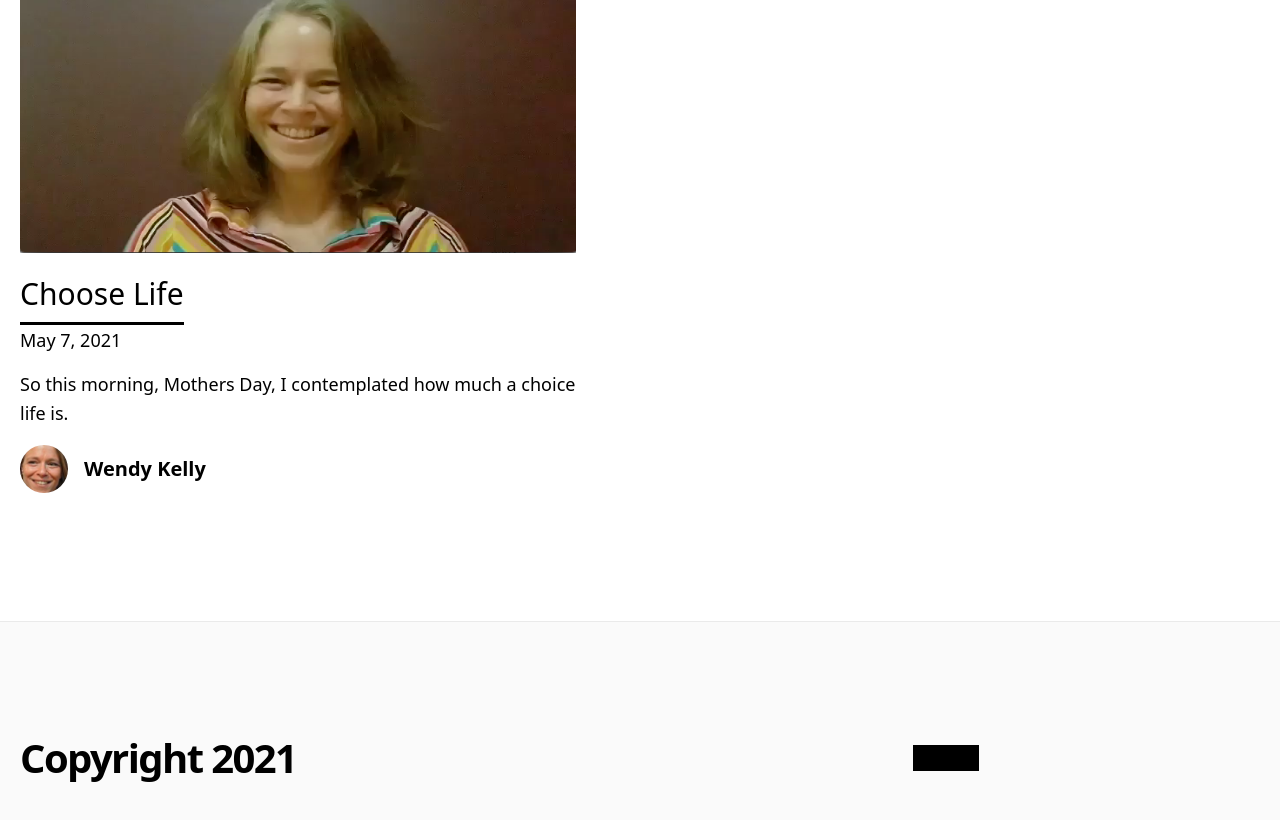
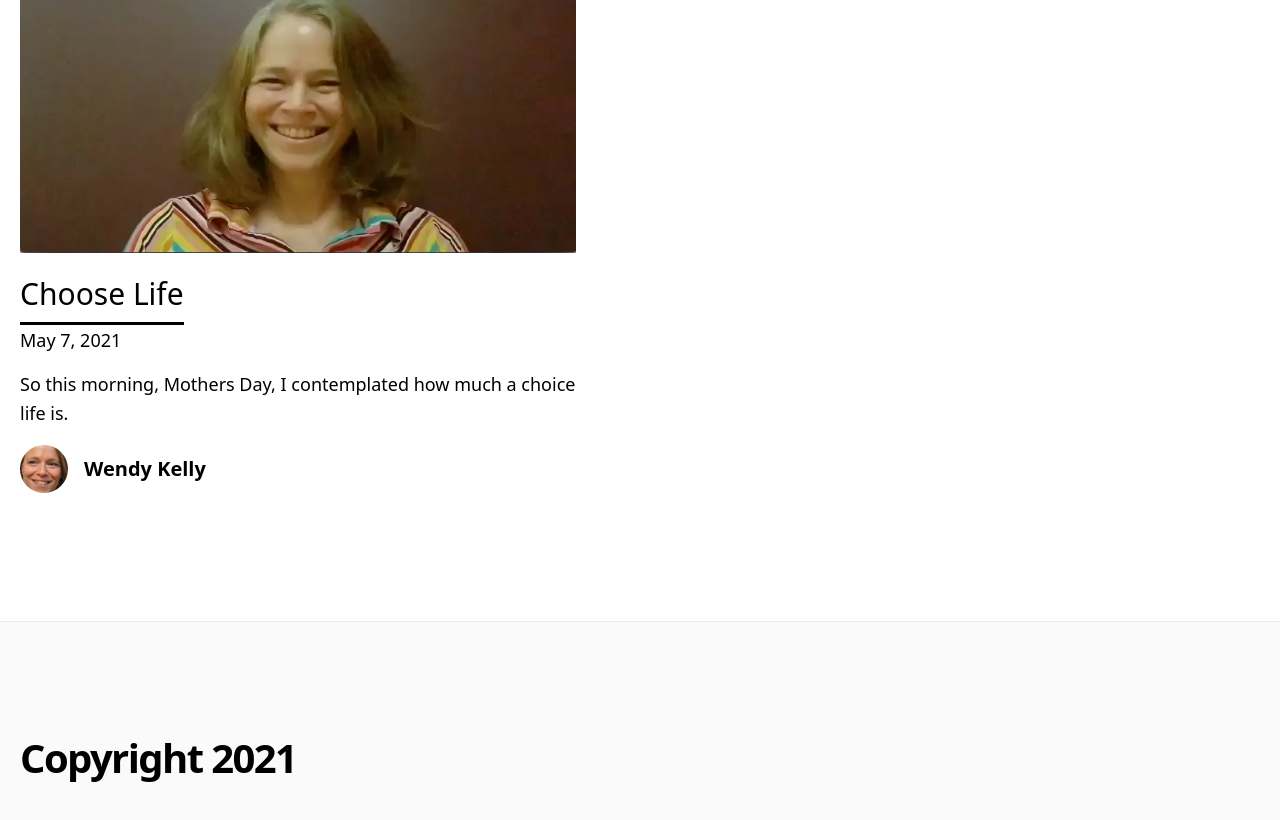
Before and after one commit to WendyKKelly/ExplicitChristian, a Next.js app: page / in a window 1280 px wide. Shown: the part 1781-2601 px from the top of the page. Built offline with nearby package versions, Linux system fonts and the light colour scheme.

Commit message:
took out stock stuff

```diff
--- a/components/footer.js
+++ b/components/footer.js
@@ -10,12 +10,7 @@ export default function Footer() {
             Copyright 2021
           </h3>
           <div className="flex flex-col lg:flex-row justify-center items-center lg:pl-4 lg:w-1/2">
-            <a
-              href="https://nextjs.org/docs/basic-features/pages"
-              className="mx-3 bg-black hover:bg-white hover:text-black border border-black text-white font-bold py-3 px-12 lg:px-8 duration-200 transition-colors mb-6 lg:mb-0"
-            >
 
-            </a>
             <a
               href={`https://github.com/wendykkelly/g${EXAMPLE_PATH}`}
               className="mx-3 font-bold hover:underline"
--- a/components/meta.js
+++ b/components/meta.js
@@ -34,7 +34,7 @@ export default function Meta() {
       <link rel="alternate" type="application/rss+xml" href="/feed.xml" />
       <meta
         name="description"
-        content={`A statically generated blog example using Next.js and ${CMS_NAME}.`}
+        content={`Let's start talking ${CMS_NAME}.`}
       />
       <meta property="og:image" content={HOME_OG_IMAGE_URL} />
     </Head>
--- a/lib/constants.js
+++ b/lib/constants.js
@@ -1,4 +1,3 @@
-export const EXAMPLE_PATH = 'blog-starter'
+export const EXAMPLE_PATH = 'explicit christian'
 export const CMS_NAME = 'Markdown'
-export const HOME_OG_IMAGE_URL =
-  'https://og-image.vercel.app/Next.js%20Blog%20Starter%20Example.png?theme=light&md=1&fontSize=100px&images=https%3A%2F%2Fassets.vercel.com%2Fimage%2Fupload%2Ffront%2Fassets%2Fdesign%2Fnextjs-black-logo.svg'
+export const HOME_OG_IMAGE_URL = ''
```
